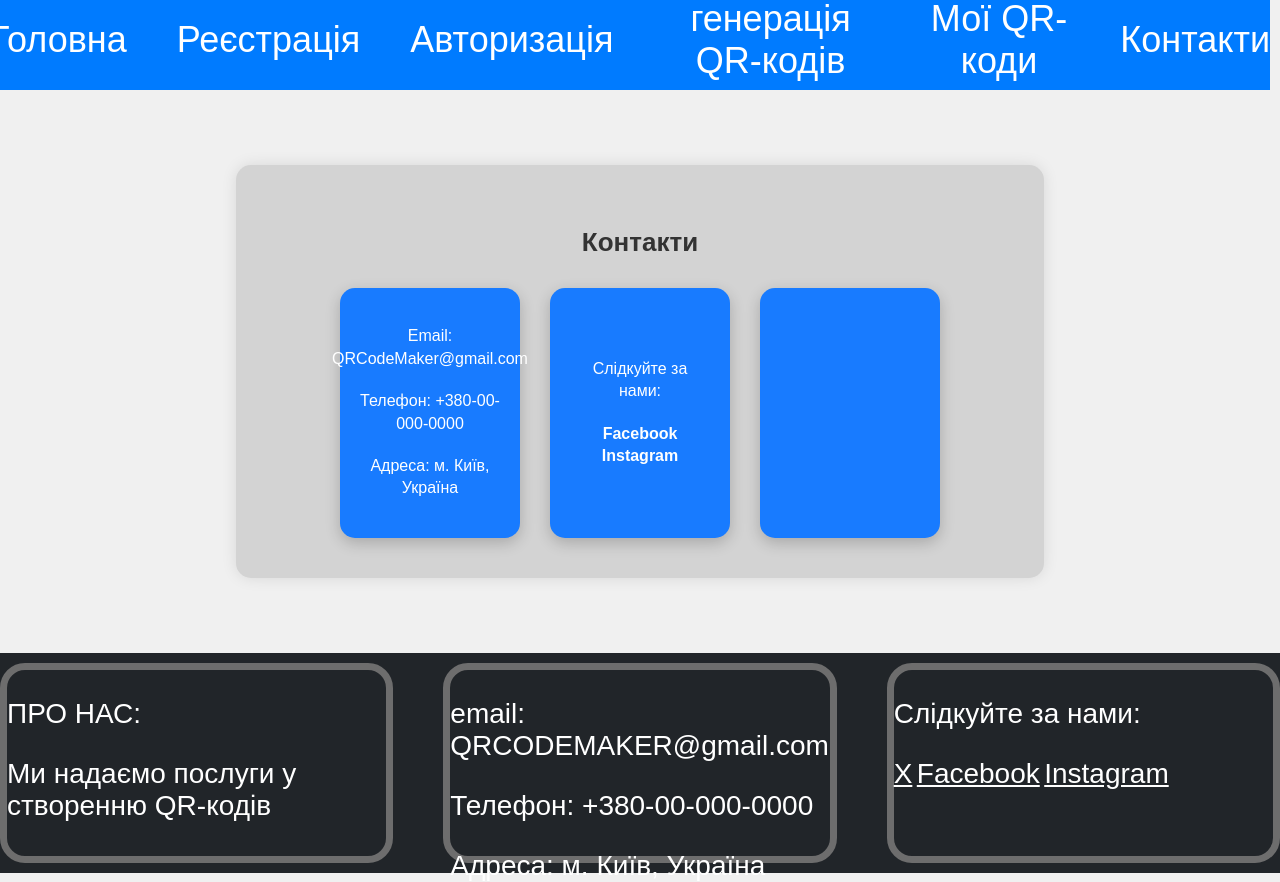
After one commit to ArtemLevVv/QR_CODE_MAKER, a Django app: page /contacts/ in a window 1280 px wide. The commit adds this page. Run offline with Django 5.2, Linux system fonts and the light colour scheme.

```diff
--- a/Project/Project/settings.py
+++ b/Project/Project/settings.py
@@ -40,6 +40,7 @@ INSTALLED_APPS = [
     'home',
     'log',
     'qr_code',
+    "contacts",
 ]
 
 MIDDLEWARE = [
--- a/Project/Project/urls.py
+++ b/Project/Project/urls.py
@@ -22,4 +22,5 @@ urlpatterns = [
     path('auth/', include('log.urls')),
     path('', include('home.urls')),
     path('QR/', include('qr_code.urls')),
+    path('contacts/', include('contacts.urls'))
 ]
--- /dev/null
+++ b/Project/contacts/static/contacts/css/styles.css
@@ -0,0 +1,77 @@
+body {
+    font-family: Arial, sans-serif;
+    margin: 0;
+    padding: 0;
+    background-color: #f0f0f0;
+}
+
+.contacts-section {
+    width: 60%;
+    margin: 50px auto;
+    background-color: #d3d3d3;
+    padding: 40px 20px;
+    border-radius: 15px;
+    box-shadow: 0 0 15px rgba(0, 0, 0, 0.1);
+    text-align: center;
+}
+
+.contacts-section h1 {
+    font-size: 26px;
+    color: #333;
+    margin-bottom: 30px;
+    font-weight: bold;
+}
+
+.contacts-container {
+    display: flex;
+    justify-content: center;
+    gap: 30px;
+}
+
+.contact-card {
+    width: 180px;
+    height: 250px;
+    background-color: #187bff;
+    border-radius: 15px;
+    box-shadow: 0 5px 15px rgba(0, 0, 0, 0.2);
+    padding: 20px;
+    box-sizing: border-box;
+    display: flex;
+    flex-direction: column;
+    justify-content: center;
+    align-items: center;
+    text-align: center;
+}
+
+.contact-card p {
+    font-family: 'Poppins', sans-serif;
+    font-size: 16px;
+    color: #fff;
+    margin: 10px 0;
+    line-height: 1.4;
+    word-wrap: break-word;
+    text-align: center;
+}
+
+.contact-card a {
+    color: #fff;
+    text-decoration: none;
+    font-weight: 600;
+    font-size: 16px;
+}
+
+.contact-card a:hover {
+    text-decoration: underline;
+}
+
+@media (max-width: 768px) {
+    .contacts-container {
+        flex-direction: column;
+        gap: 20px;
+    }
+
+    .contact-card {
+        width: 100%;
+        max-width: 300px;
+    }
+}
--- /dev/null
+++ b/Project/contacts/templates/contacts/contacts.html
@@ -0,0 +1,26 @@
+{% extends 'base.html' %}
+{% load static %}
+
+{% block title %}Контакти{% endblock %}
+
+{% block link %}
+    <link rel="stylesheet" href="{% static 'contacts/css/styles.css' %}">
+{% endblock %}
+
+{% block content %}
+<section class="contacts-section">
+    <h1>Контакти</h1>
+    <div class="contacts-container">
+        <div class="contact-card">
+            <p>Email: QRCodeMaker@gmail.com</p>
+            <p>Телефон: +380-00-000-0000</p>
+            <p>Адреса: м. Київ, Україна</p>
+        </div>
+        <div class="contact-card">
+            <p>Слідкуйте за нами:</p>
+            <p><a href="#"> </a> <a href="#">Facebook</a> <a href="#">Instagram</a></p>
+        </div>
+        <div class="contact-card"></div>
+    </div>
+</section>
+{% endblock %}
--- /dev/null
+++ b/Project/contacts/urls.py
@@ -0,0 +1,7 @@
+from .views import *
+
+from django.urls import path
+
+urlpatterns = [
+    path('', render_contacts, name = 'contacts'),
+]
--- a/Project/contacts/views.py
+++ b/Project/contacts/views.py
@@ -1,3 +1,8 @@
 from django.shortcuts import render
 
 # Create your views here.
+def render_contacts(request):
+    return render(
+        request= request,
+        template_name= 'contacts/contacts.html',
+    )
--- a/Project/templates/base.html
+++ b/Project/templates/base.html
@@ -18,6 +18,7 @@
                 <a href="{% url 'login' %}">Авторизація</a>
                 <a href="{% url 'ger' %}">генерація QR-кодів</a>
                 <a href="{% url 'my_qr' %}">Мої QR-коди</a>
+                <a href="{% url 'contacts' %}">Контакти</a>
             </nav>
         </header>
         <main>
```
Also changed, not shown: Project/qr_code/static/ger/css/ger.css (+14 -14 lines), Project/qr_code/static/my_qr/css/my_qr.css (+45 -2 lines), Project/qr_code/templates/my_qr/my_qr.html (+12 -4 lines).
